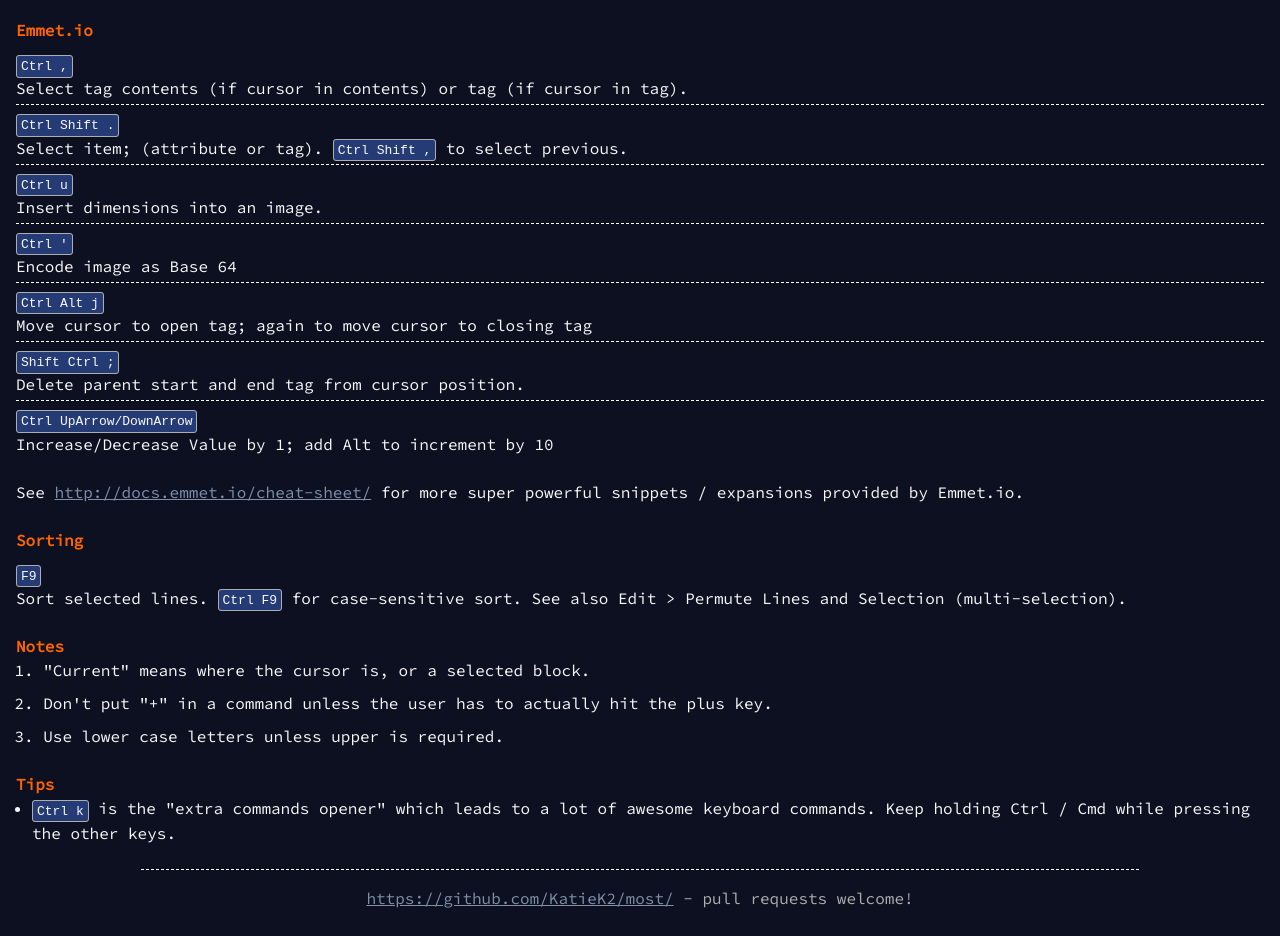
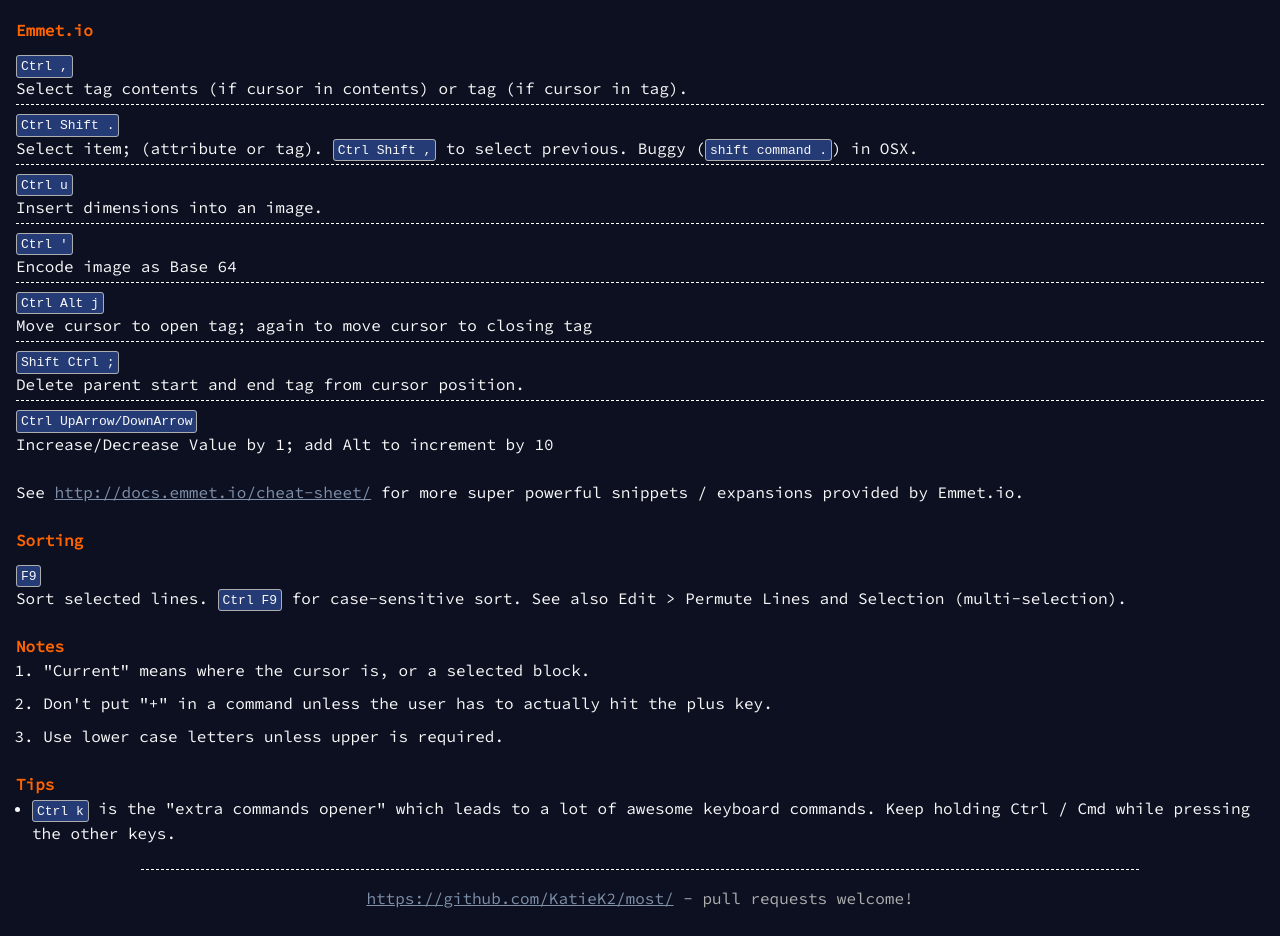
Before and after one commit to KatieK2/most, a plain HTML site: page index.html in a window 1280 px wide. Shown: the part 3280-4216 px from the top of the page. Drawn offline with Linux system fonts and the light colour scheme.

Commit message:
Added info for Emmet Select Next for OSX.

```diff
--- a/index.html
+++ b/index.html
@@ -153,7 +153,7 @@
     <dt><kbd>Ctrl ,</kbd></dt>
     <dd>Select tag contents (if cursor in contents) or tag (if cursor in tag). </dd>
     <dt><kbd>Ctrl Shift .</kbd></dt>
-    <dd>Select item; (attribute or tag). <kbd>Ctrl Shift ,</kbd> to select previous.</dd>
+    <dd>Select item; (attribute or tag). <kbd>Ctrl Shift ,</kbd> to select previous. Buggy (<kbd>shift command .</kbd>) in OSX.</dd>
     <dt><kbd>Ctrl u</kbd></dt>
     <dd>Insert dimensions into an image.</dd>
     <dt><kbd>Ctrl '</kbd></dt>
```
